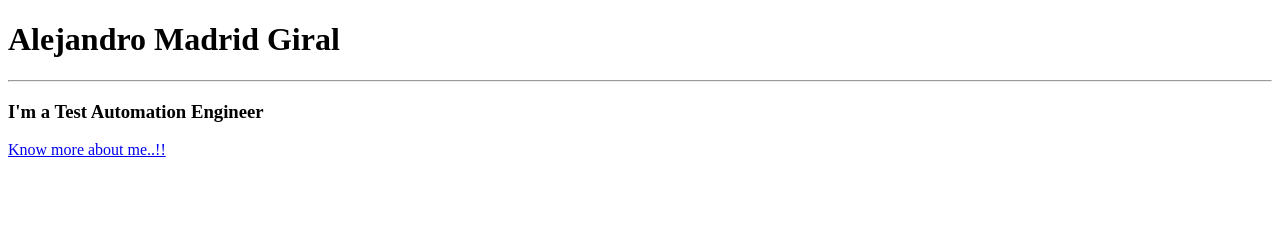
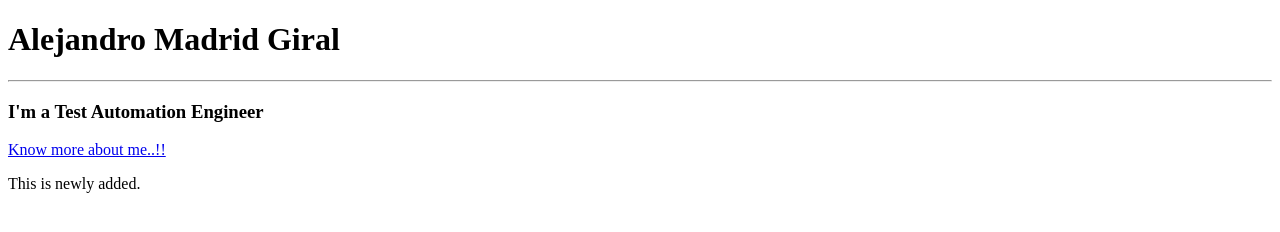
Before and after one commit to alejomadridgiral/MyPortfolio_git_udemy_Course, a plain HTML site: page index.html in a window 1280 px wide. Drawn offline with Linux system fonts and the light colour scheme.

```diff
--- a/index.html
+++ b/index.html
@@ -10,5 +10,6 @@
     <h1>Alejandro Madrid Giral</h1> <hr>
     <h3>I'm a Test Automation Engineer</h3>
     <a href="about.html">Know more about me..!!</a>
+    <p>This is newly added.</p>
 </body>
 </html>
```
